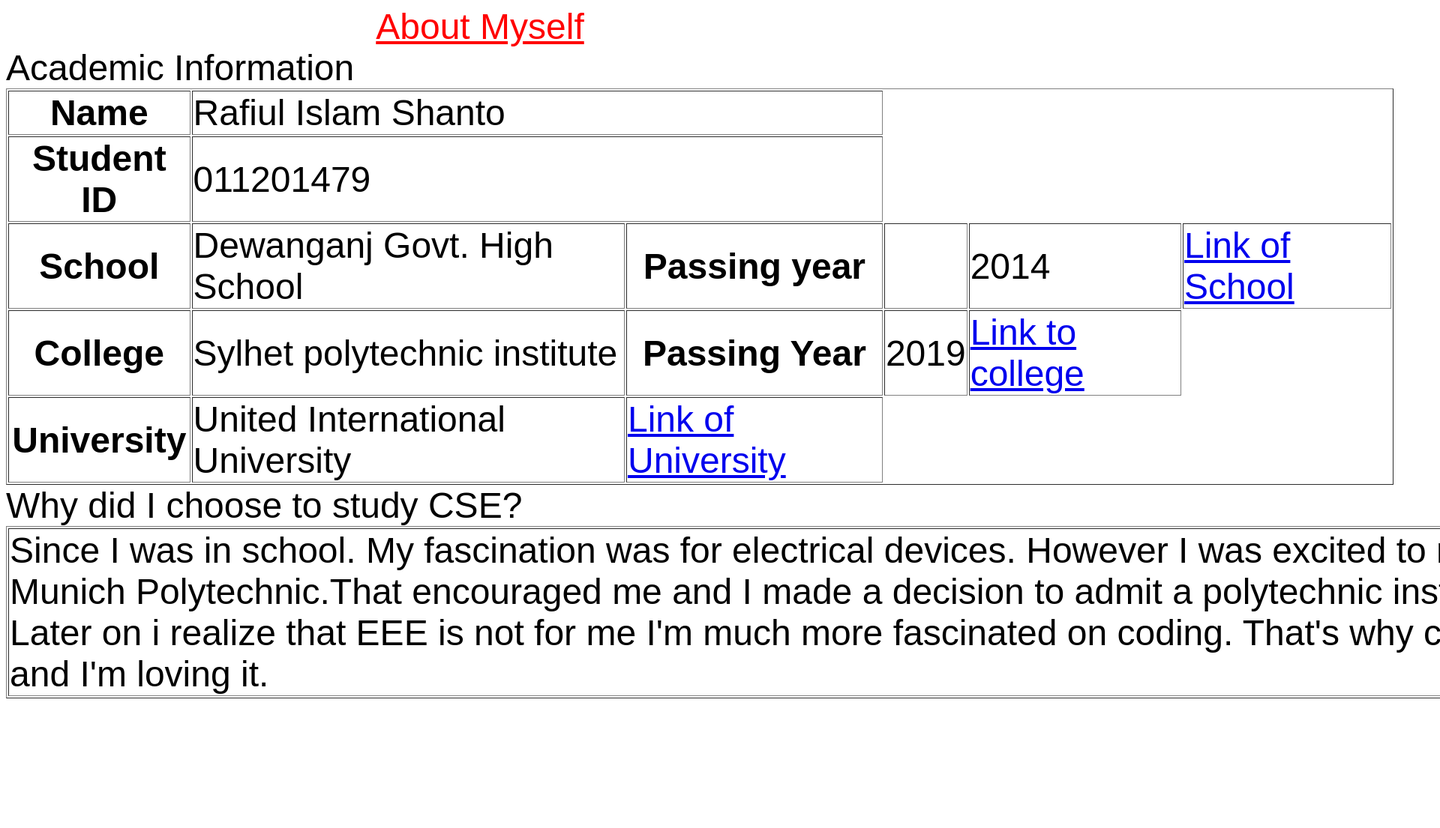
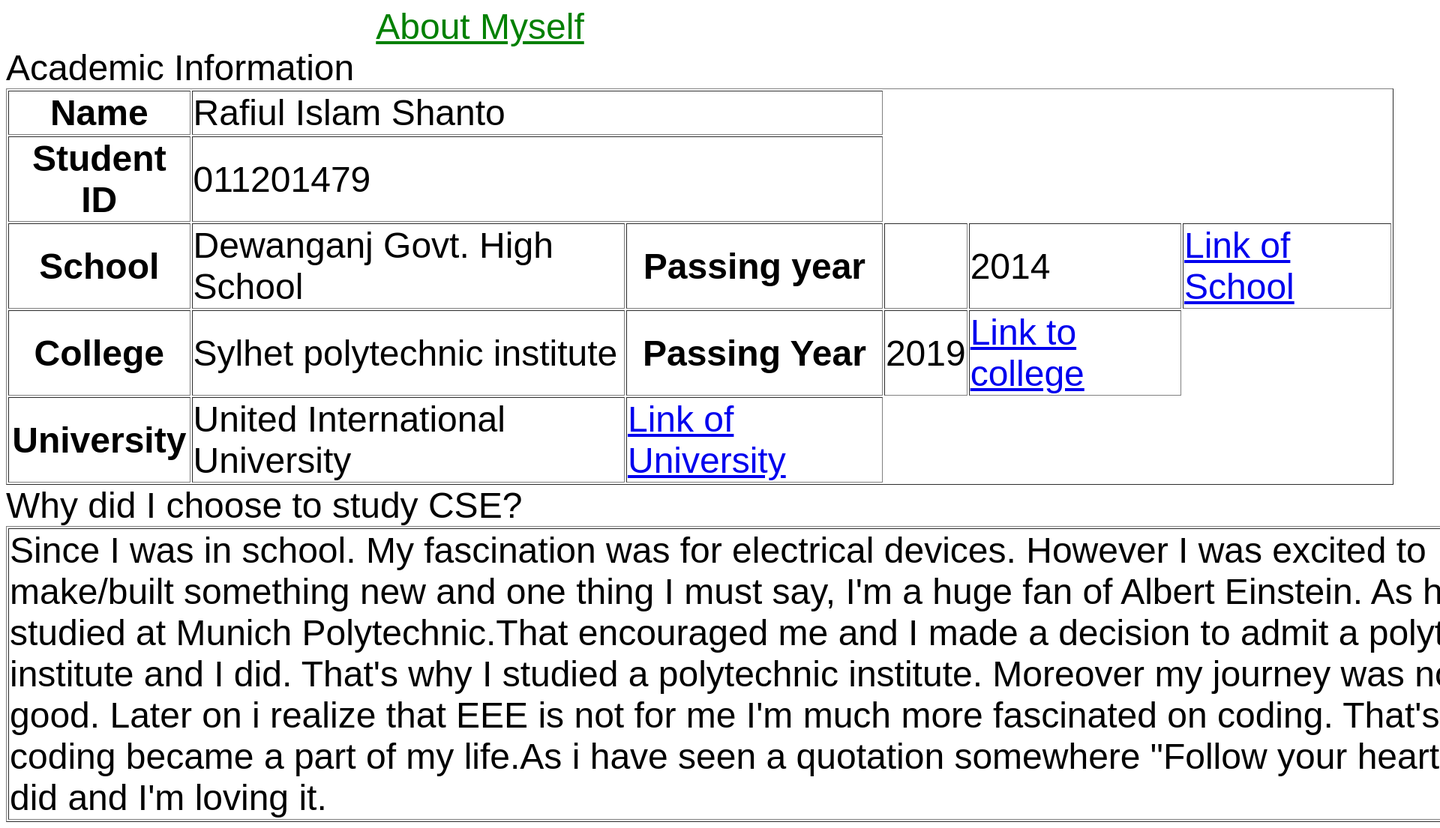
Before and after one commit to rafiulislam89/rafiulislam89.github.io, a plain HTML site: page index.html in a window 1280 px wide. Shown: the top 1105 px of the page at 75% size, 1920 px wide, since content can reach past the window. Before the commit the page ends 940 px from the top, so only its background shows below. Drawn offline with Linux system fonts and the light colour scheme.

Commit message:
Update index.html

```diff
--- a/index.html
+++ b/index.html
@@ -7,7 +7,7 @@
 </head>
 </html>
 <body>
-<font size="10" face="Arial"><font color="red"><u><center>About Myself</center></u></font>
+<font size="10" face="Arial"><font color="green"><u><center>About Myself</center></u></font>
 <caption>Academic Information<br></caption>
 <table border="1" width="1850">
 <tr>
@@ -23,13 +23,14 @@
 <tr>
 <th>College</th><td>Sylhet polytechnic institute</td><th>Passing Year</th>
 <td>2019</td>
-<td><a href="https://mobile.facebook.com/sylhetpoly/">Link to college</a></td></tr>
+<td><a href="http://www.spi.gov.bd/">Link to college</a></td></tr>
 <tr>
 <th>University</th><td>United International University</td><td><a href="http://www.uiu.ac.bd/">Link of University</a></td></tr>
 </table>
 
 <caption>Why did I choose to study CSE?</caption>
-<table border="1" width="4080">
+<table border="1" width="2080" lenthh="3060">
+
 <tr><td>Since I was in school. My fascination was for electrical devices. However I was excited to make/built something new and one thing I must say,  I'm a huge fan of Albert Einstein. As he studied at Munich Polytechnic.That encouraged me and I made a decision to admit a polytechnic institute and I did. That's why I studied a polytechnic institute. Moreover my journey was not so good. Later on i realize that EEE is not for me I'm much more fascinated on coding. That's why coding became a part of my life.As i have seen a quotation somewhere "Follow your heart" . So, I did and I'm loving it.</td></tr>
 </body>
 </html>
```
